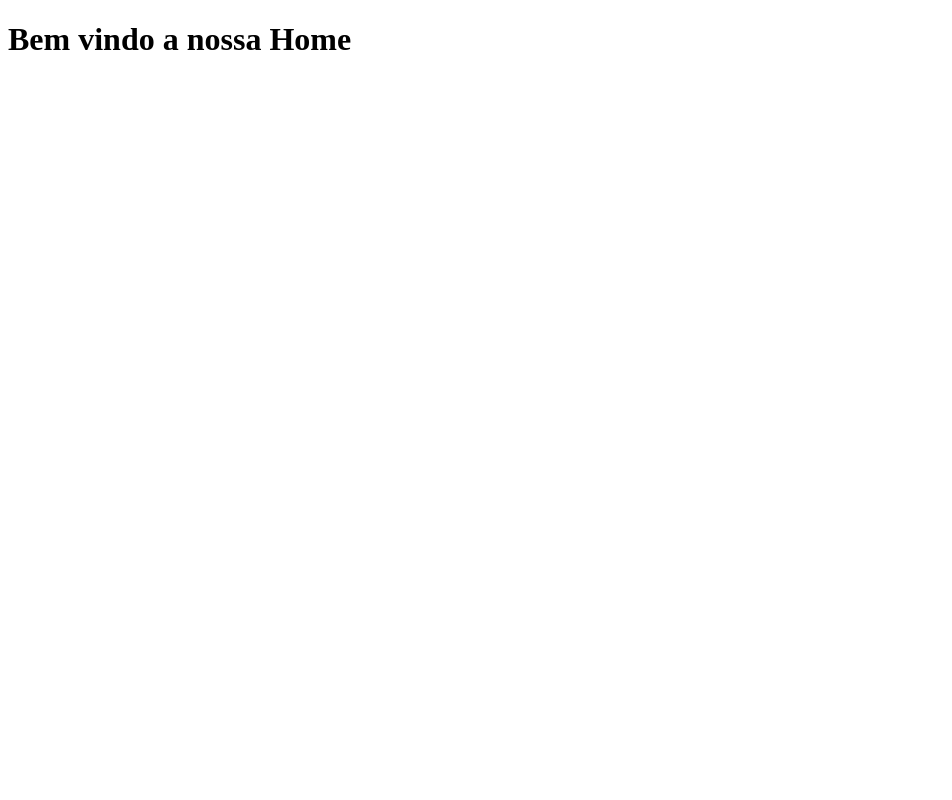
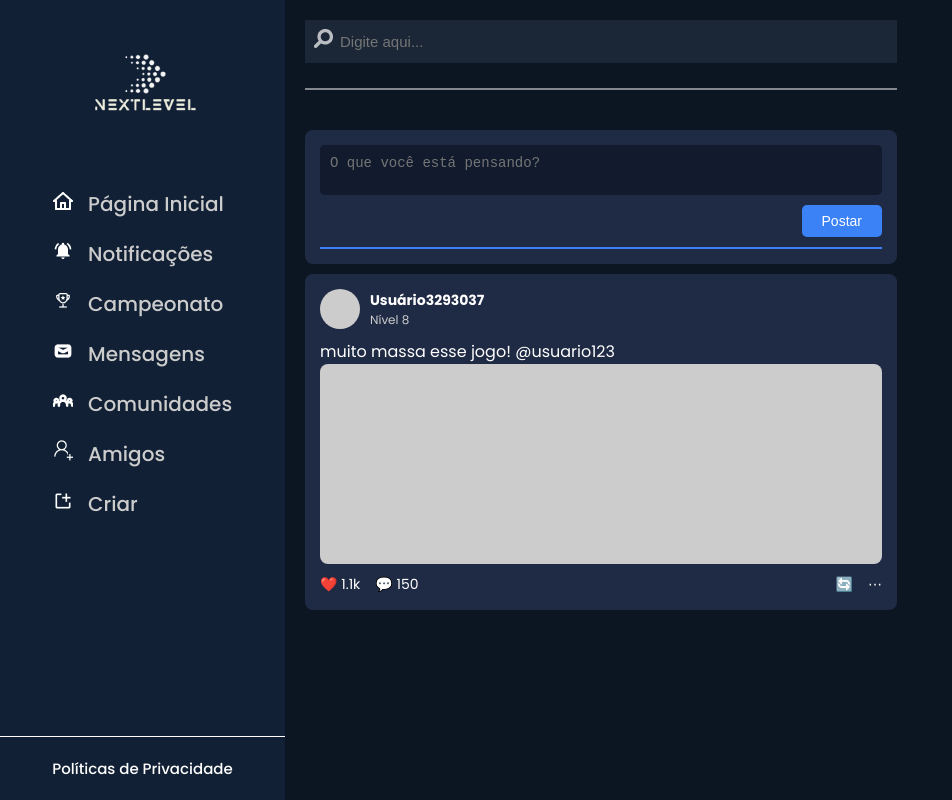
Before and after one commit to WictorPereira/NEXT-LEVEL, a plain HTML site: page pages/home.html in a window 1280 px wide. Shown: the whole page, without its empty margins (0-952 px from the left). Drawn offline with Linux system fonts and the light colour scheme.

Commit message:
SideBar
SideBar da page home finalizado  (html,css)

```diff
--- a/pages/home.html
+++ b/pages/home.html
@@ -3,9 +3,72 @@
 <head>
     <meta charset="UTF-8">
     <meta name="viewport" content="width=device-width, initial-scale=1.0">
+    <link rel="preconnect" href="https://fonts.googleapis.com">
+    <link rel="preconnect" href="https://fonts.gstatic.com" crossorigin>
+    <link href="https://fonts.googleapis.com/css2?family=Poppins:ital,wght@0,100;0,200;0,300;0,400;0,500;0,600;0,700;0,800;0,900;1,100;1,200;1,300;1,400;1,500;1,600;1,700;1,800;1,900&display=swap" rel="stylesheet">
+    <link rel="stylesheet" href="/styles/home.css">
     <title>Home</title>
 </head>
 <body>
-        <h1>Bem vindo a nossa Home</h1>
+    <div class="container">
+        <aside class="sidebar">
+          <div class="logo"><img src="/images/fundoazul 2.png" alt=""></div>
+          <nav class="nav-ul">
+            <ul>
+              <li> <img src="/images/pepicons-pop_house.png" alt="casa"> Página Inicial</li>
+              <li> <img src="/images/ic_baseline-notifications-active.png" alt="sino"> Notificações</li>
+              <li> <img src="/images/stash_trophy.png" alt="campeonato"> Campeonato</li>
+              <li> <img src="/images/lets-icons_message.png" alt="mensagen"> Mensagens</li>
+              <li> <img src="/images/iconoir_community.png" alt="comunidade"> Comunidades</li>
+              <li> <img src="/images/fluent-mdl2_add-friend.png" alt="amigo"> Amigos</li>
+              <li> <img src="/images/gridicons_create.png" alt="criar"> Criar</li>
+            </ul>
+          </nav>
+          <div class="privacy">
+            <p>Políticas de Privacidade</p>
+          </div>
+        </aside>
+
+        <main class="content">
+            <header class="top-bar">
+              <div class="search-bar">
+                <span class="search-icon"> <img src="/images/tabler_search.png" alt="lupa" width="21px" height="21px"></span>
+                <input type="text" placeholder="Digite aqui...">
+              </div>
+            </header>
+
+            <div class="linha-header"></div>
+
+            <div class="post-box">
+              <textarea placeholder="O que você está pensando?"></textarea>
+              <button>Postar</button>
+              <div class="blue-line"></div>
+            </div>
+
+            <div class="post">
+              <div class="user-info">
+                <div class="user-icon"></div>
+                <div class="user-details">
+                  <span class="username">Usuário3293037</span>
+                  <span class="level">Nível 8</span>
+                </div>
+              </div>
+              <div class="post-content">
+                <p>muito massa esse jogo! @usuario123</p>
+                <div class="post-image"></div>
+              </div>
+              <div class="post-footer">
+                <div class="left-icons">
+                  <span class="likes">❤️ 1.1k</span>
+                  <span class="comments">💬 150</span>
+                </div>
+                <div class="right-icons">
+                  <span>🔄</span>
+                  <span>⋯</span>
+                </div>
+              </div>
+            </div>
+          </main>
+
 </body>
 </html>
--- /dev/null
+++ b/styles/home.css
@@ -0,0 +1,274 @@
+/* Reseta margens e bordas */
+* {
+    margin: 0;
+    padding: 0;
+    box-sizing: border-box;
+  }
+
+  body {
+    font-family: poppins;
+    background-color: #0c1623;
+    color: #fff;
+  }
+/* Side bar*/
+
+  .container {
+    display: flex;
+    width: 100vw;
+    height: 100vh;
+  }
+
+  .sidebar {
+    width: 285px;
+    background-color: #112034;
+    display: flex;
+    flex-direction: column;
+
+  }
+
+  .logo {
+   display: flex;
+   justify-content: center;
+   margin-top: 40px;
+  }
+
+  .nav-ul{
+    display: flex;
+    justify-content: center;
+  }
+
+  nav ul {
+    list-style-type: none;
+    margin-top: 50px;
+  }
+
+  nav ul li {
+    margin-top: 20px;
+    cursor: pointer;
+    color: #ccc;
+    font-size: 20px;
+    font-weight: 500;
+  }
+
+  nav ul li img {
+    margin-right: 10px;
+  }
+
+
+  nav ul li:hover {
+    color: #fff;
+  }
+
+.privacy{
+    display: flex;
+    justify-content: center;
+    height: 100%;
+    align-items: end;
+    margin-bottom: 20px;
+}
+
+.privacy p{
+    border-top: 1px solid #ffff;
+    width: 100%;
+    display: flex;
+    justify-content: center;
+    padding-top: 20px;
+
+    font-size: 15px;
+    font-weight: 500;
+}
+
+/*Main*/
+
+.content {
+    flex: 1;
+    padding: 20px;
+    display: flex;
+    flex-direction: column;
+    max-width: 632px;
+  }
+
+  .top-bar {
+    display: flex;
+    justify-content: flex-start;
+    margin-bottom: 15px;
+  }
+
+  .search-bar {
+    position: relative;
+    width: 100%;
+  }
+
+  .search-bar input {
+    width: 100%;
+    padding: 13px;
+    border: none;
+    outline: none;
+    background-color: #1B2737;
+    color: #fff;
+    padding-left: 35px;
+    font-size: 15px;
+    font-weight: 500;
+  }
+  .search-bar input span {
+    width: 21px;
+    height: 21px;
+    display: flex;
+    align-items: center;
+    justify-content: center;
+  }
+
+  .search-bar .search-icon {
+    position: absolute;
+    top: 50%;
+    left: 8px;
+    transform: translateY(-50%);
+    color: #888;
+  }
+
+  .linha-header{
+    border: solid 1px #ffffff7e;
+    margin-bottom: 40px;
+    margin-top: 10px;
+  }
+  .post-box {
+    background-color: #1f2a44;
+    padding: 15px;
+    margin-bottom: 10px;
+    border-radius: 8px;
+    display: flex;
+    flex-direction: column;
+  }
+
+  .post-box textarea {
+    width: 100%;
+    height: 50px;
+    padding: 10px;
+    border-radius: 5px;
+    border: none;
+    background-color: #111b2d;
+    color: #fff;
+    resize: none;
+    font-size: 14px;
+  }
+
+  .post-box button {
+    margin-top: 10px;
+    padding: 8px 20px;
+    background-color: #3b82f6;
+    border: none;
+    color: white;
+    border-radius: 5px;
+    cursor: pointer;
+    align-self: flex-end;
+    font-size: 14px;
+  }
+
+  .post-box button:hover {
+    background-color: #2563eb;
+  }
+
+  .blue-line {
+    width: 100%;
+    height: 2px;
+    background-color: #3b82f6;
+    margin-top: 10px;
+  }
+
+  .post {
+    background-color: #1f2a44;
+    padding: 15px;
+    margin-bottom: 20px;
+    border-radius: 8px;
+  }
+
+  .user-info {
+    display: flex;
+    align-items: center;
+    margin-bottom: 10px;
+  }
+
+  .user-icon {
+    width: 40px;
+    height: 40px;
+    background-color: #ccc;
+    border-radius: 50%;
+    margin-right: 10px;
+  }
+
+  .user-details {
+    display: flex;
+    flex-direction: column;
+  }
+
+  .username {
+    font-weight: bold;
+    font-size: 14px;
+  }
+
+  .level {
+    font-size: 12px;
+    color: #ccc;
+  }
+
+  .post-content {
+    margin: 10px 0;
+  }
+
+  .post-content .post-image {
+    width: 100%;
+    height: 200px;
+    background-color: #ccc;
+    border-radius: 8px;
+  }
+
+  .post-footer {
+    display: flex;
+    justify-content: space-between;
+    align-items: center;
+    font-size: 14px;
+  }
+
+  .left-icons {
+    display: flex;
+    gap: 15px;
+  }
+
+  .right-icons {
+    display: flex;
+    gap: 15px;
+  }
+
+  .right-sidebar {
+    width: 250px;
+    background-color: #1f2a44;
+    padding: 20px;
+    display: flex;
+    flex-direction: column;
+  }
+
+  .profile-options {
+    display: flex;
+    justify-content: space-between;
+    margin-bottom: 10px;
+    font-size: 14px;
+  }
+
+  .right-sidebar .section {
+    background-color: #111b2d;
+    padding: 15px;
+    border-radius: 8px;
+    margin-bottom: 10px;
+  }
+
+  .communities {
+    height: 120px;
+  }
+
+  .favorites {
+    height: 80px;
+  }
+
+  .news {
+    height: 180px;
+  }
```
Also changed, not shown: images/fluent-mdl2_add-friend.png (added), images/gridicons_create.png (added), images/ic_baseline-notifications-active.png (added), images/iconoir_community.png (added), images/lets-icons_message.png (added), images/pepicons-pop_house.png (added), images/stash_trophy.png (added), images/tabler_search.png (added).
